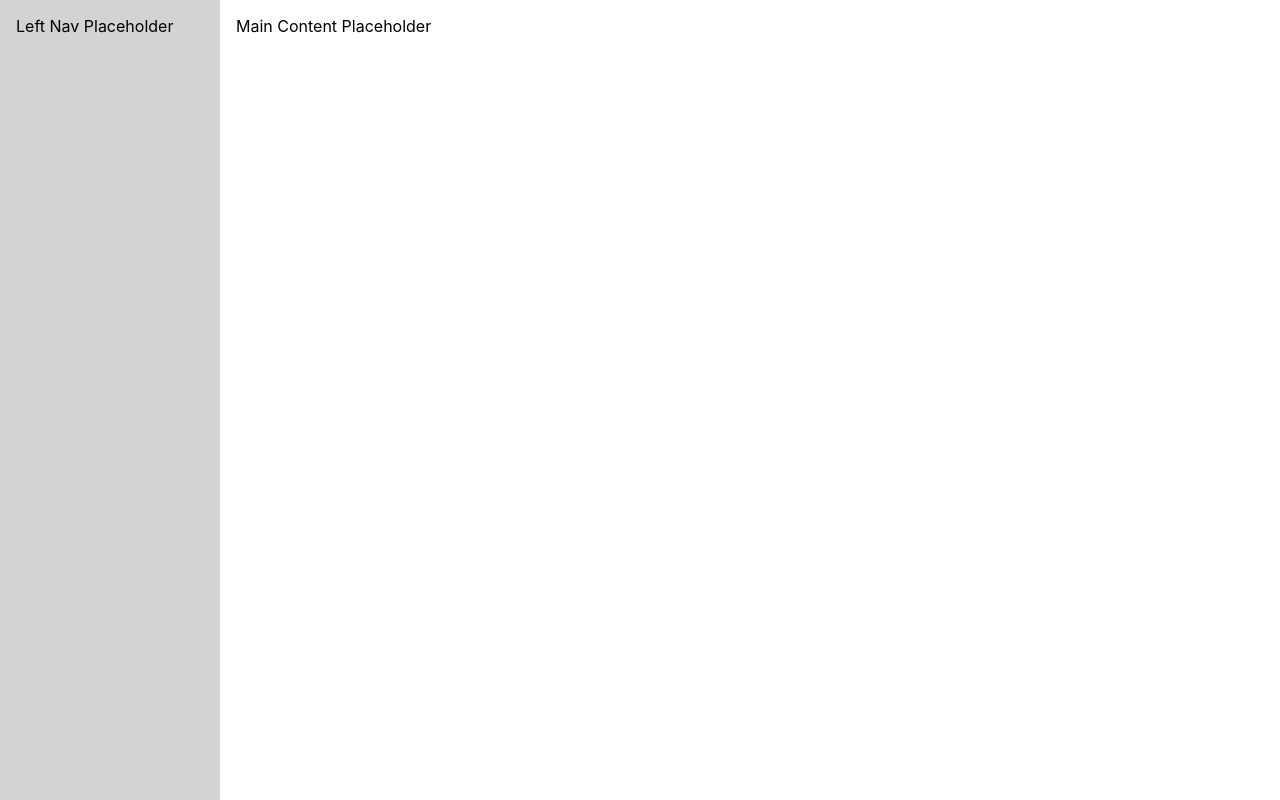
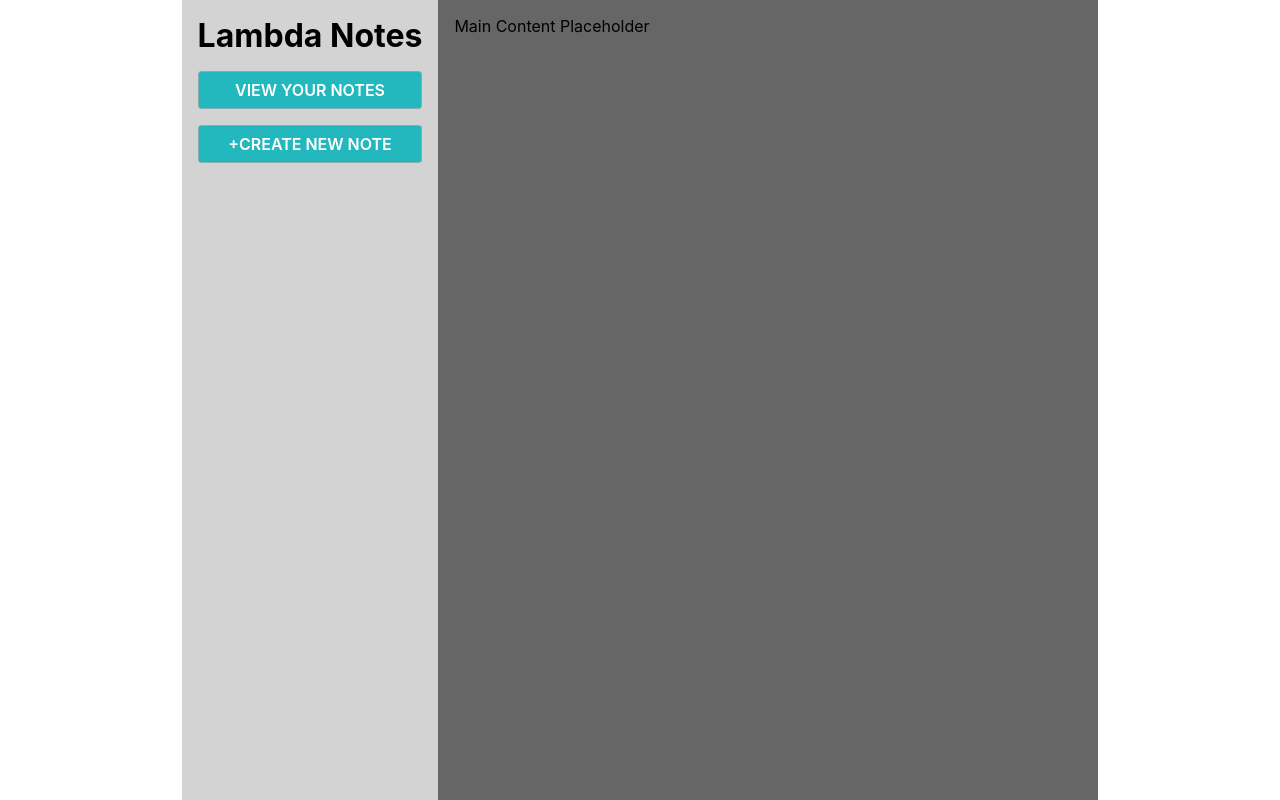
Before and after one commit to oagboghi2/digicert_test, a React (Create React App) app in the folder lambdanotes/: page / in a window 1280 px wide. Built offline with nearby package versions, Linux system fonts and the light colour scheme.

Commit message:
Styled navigation sidepanel

```diff
--- a/lambdanotes/src/components/leftNav/index.css
+++ b/lambdanotes/src/components/leftNav/index.css
@@ -1,7 +1,7 @@
 .nav_container {
     display: flex;
+    flex-direction: column;
     padding: 1rem;
-    width: 220px;
     min-width: 220px;
     height: 100vh; /* vh stands fr view height.
                     Use it instead of 100% when you want to cover an entire page
@@ -9,3 +9,28 @@
                     */
     background-color: lightgray;
 }
+
+.nav_header {
+    margin: 0;
+}
+
+.nav_buttons_container {
+    margin: .5rem 0 0 0;
+    display: flex;
+    flex-direction: column;
+
+}
+
+.nav_button {
+    display: flex;
+    justify-content: center;
+    align-items: center;
+    color: white;
+    font-weight: 600;
+    background-color: #23B8BE;
+    border: 1px solid #86AEB1;
+    padding: .5rem;
+    margin: .5rem 0;
+    height: 38px;
+    border-radius: 0.2rem;
+}
--- a/lambdanotes/src/components/leftNav/leftNav.js
+++ b/lambdanotes/src/components/leftNav/leftNav.js
@@ -6,7 +6,13 @@ class LeftNav extends Component {
     render() {
         return (
         <div className = 'nav_container'>
-            Left Nav Placeholder
+            <div>
+            <h1 className = 'nav_header'>Lambda Notes</h1>
+            </div>
+            <div className = 'nav_buttons_container'>
+                <div className='nav_button'>VIEW YOUR NOTES</div>
+                <div className='nav_button'>+CREATE NEW NOTE</div>
+            </div>
         </div> );
     }
 }
--- a/lambdanotes/src/components/mainContent/index.css
+++ b/lambdanotes/src/components/mainContent/index.css
@@ -4,5 +4,5 @@
     width: 660px;
     min-width: 0px;
     height: 100vh;
-    background-color: white;
+    background-color: #666666;
 }
--- a/lambdanotes/src/index.css
+++ b/lambdanotes/src/index.css
@@ -20,7 +20,9 @@ code {
 
 .app_container {
   display: flex;
-  flex-direction: row;
+  margin: 0 auto;
+  justify-content:  center;
+  min-width: 920px;
 }
 
 .main_container {
```
